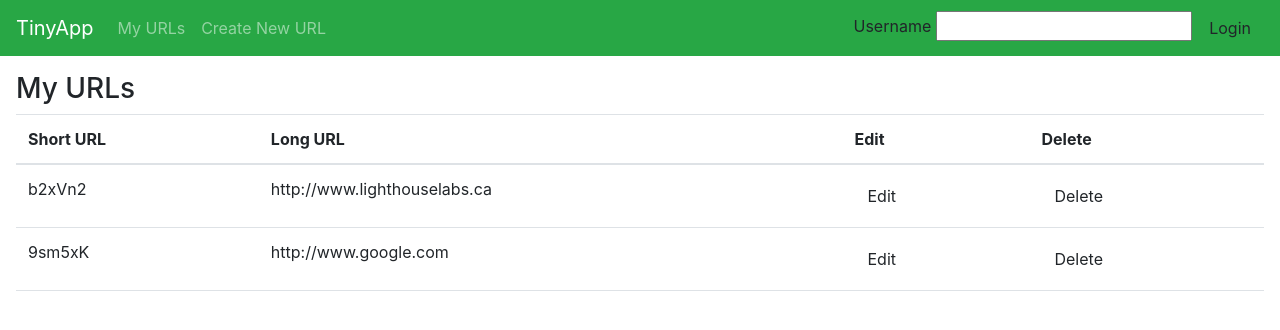
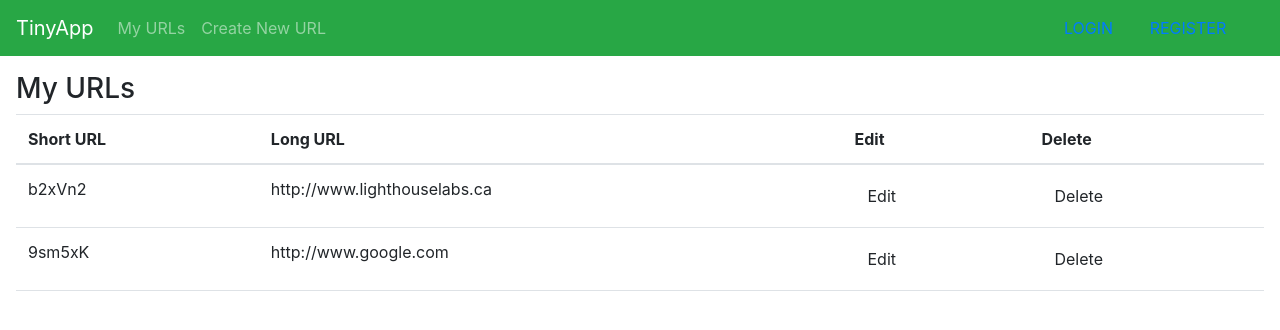
Before and after one commit to mwilliamsonholmes/tinyapp, a Node server app: page /urls in a window 1280 px wide. Shown: the top 330 px of the page. Run offline with Node 20, Linux system fonts and the light colour scheme; some libraries are stand-ins or nearby versions.

Commit message:
header changes depending if user has an account

```diff
--- a/package.json
+++ b/package.json
@@ -20,6 +20,7 @@
   "homepage": "https://github.com/mwilliamsonholmes/tinyapp#readme",
   "dependencies": {
     "body-parser": "^1.19.1",
+    "cookie-parser": "^1.4.6",
     "ejs": "^3.1.6",
     "express": "^4.17.2"
   },
--- a/views/partials/_header.ejs
+++ b/views/partials/_header.ejs
@@ -11,19 +11,18 @@
         <a class="nav-item nav-link" href="/urls/new">Create New URL</a>
       </div>
     </div>
-    <% if(typeof(username) !="undefined" ) { %>
+    <% if(user) { %>
       <form action="/logout" method="POST" class="form-inline">
         <div class="form-group form-inline">
-          <label>Logged in as: <%=username%></label>
+          <label>Logged In As: <%=user.email%></label>
           <button type="submit" class="btn btn-success" name="Logout Button">Logout</button>
         </div>
       </form>
       <% } else { %>
-        <form method="POST" action="/login">
-          <label for="username">Username</label>
-          <input type="text" id="username" name="username">
-          <button type="submit" class="btn btn-outline-Warning">Login</button>
-        </form>
+        <div class="mx-auto" style="width: 200px;">
+          <a style="margin-right: 2rem" href="/login">LOGIN</a>
+          <a href="/register">REGISTER</a>
+        </div>
         <% } %>
   </nav>
 </header>
```
Also changed, not shown: views/registration.ejs (added, +33 -0 lines), 1 other file.
